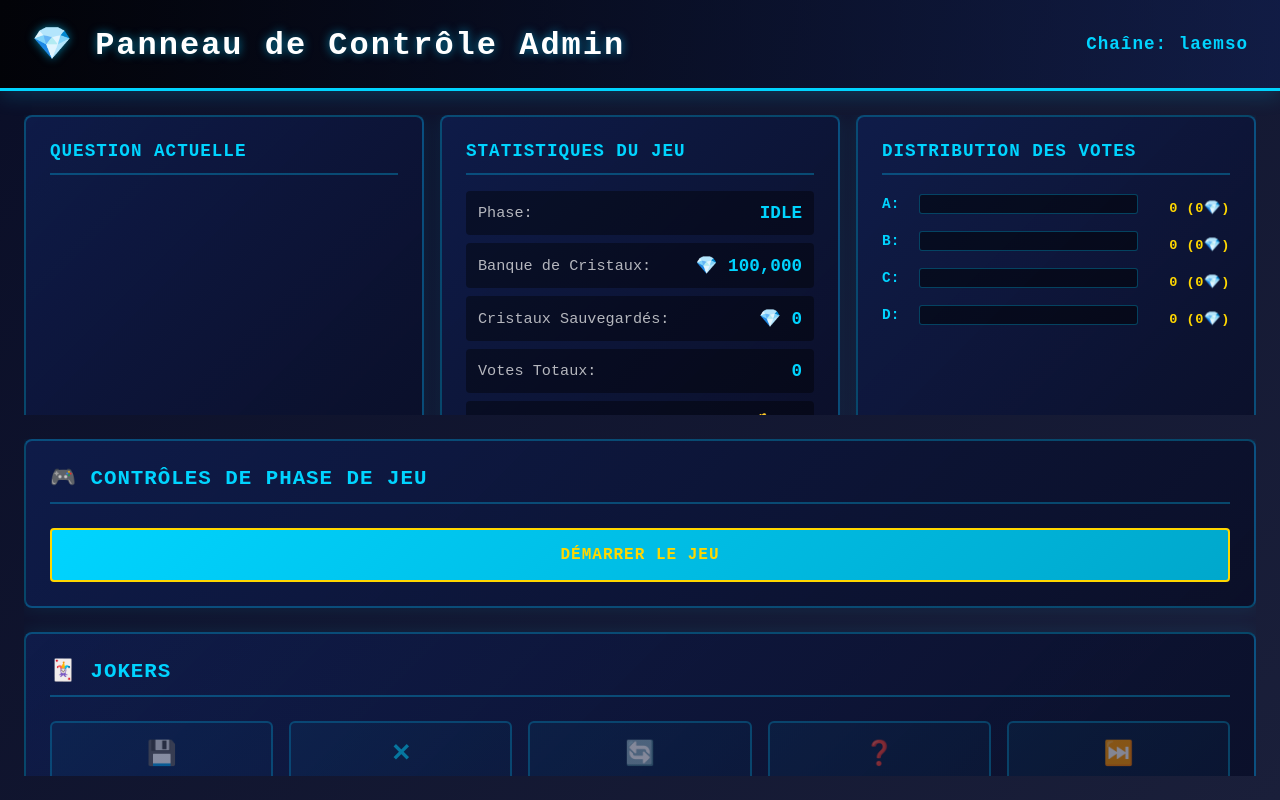
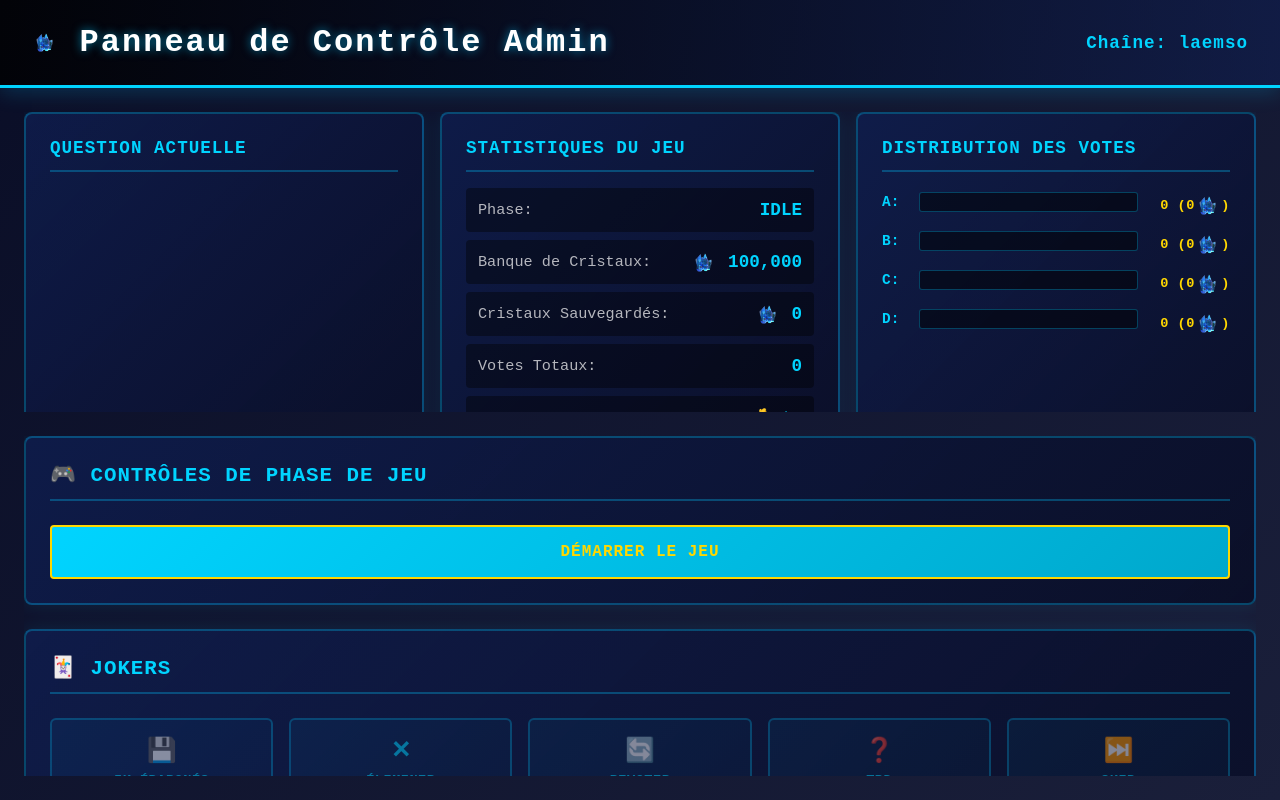
Before and after one commit to t0rbenC0rtes/ArmaDesDrops, a React (Vite) app: page /admin in a window 1280 px wide. Built offline with nearby package versions, Linux system fonts and the light colour scheme.

Commit message:
Replace crystal emoji with mineral icon image in various components; update styles for inline icons

```diff
--- a/src/components/board/CrystalCounter.jsx
+++ b/src/components/board/CrystalCounter.jsx
@@ -44,7 +44,7 @@ export function CrystalCounter({ crystalBank, previousBank = 0 }) {
   return (
     <div className={`crystal-counter ${isIncreasing ? 'increasing' : ''}`}>
       <div className="counter-content">
-        <div className="crystal-icon-large">💎</div>
+        <img src="/mineralIcon.png" alt="crystals" className="crystal-icon-large" />
         <div className="counter-display">
           <span className="crystal-value">{crystalBank.toLocaleString()}</span>
           <span className="crystal-label">CRYSTALS</span>
--- a/src/components/board/CrystalCounter.scss
+++ b/src/components/board/CrystalCounter.scss
@@ -30,7 +30,9 @@
 }
 
 .crystal-icon-large {
-  font-size: 2.5rem;
+  width: 3rem;
+  height: 3rem;
+  object-fit: contain;
   animation: crystalBounce 1.5s ease-in-out infinite;
 }
 
--- a/src/components/board/Trap.jsx
+++ b/src/components/board/Trap.jsx
@@ -44,14 +44,17 @@ export function Trap({
           {voteCount > 0 && (
             <span className="vote-count">
               votes: {voteCount}
-              {crystalPerVote > 0 && ` (${votesCrystalValue.toLocaleString()}💎)`}
+              {crystalPerVote > 0 && (
+                <img src="/mineralIcon.png" alt="crystals" className="crystal-icon-inline" />
+              )}
+              {crystalPerVote > 0 && ` (${votesCrystalValue.toLocaleString()})`}
             </span>
           )}
         </div>
 
         {crystalAmount > 0 && !isEliminated && (
           <div className="trap-crystals">
-            <div className="crystal-icon">💎</div>
+            <img src="/mineralIcon.png" alt="crystals" className="crystal-icon" />
             <span className="crystal-amount">{crystalAmount.toLocaleString()}</span>
           </div>
         )}
--- a/src/components/board/Trap.scss
+++ b/src/components/board/Trap.scss
@@ -135,8 +135,19 @@
 }
 
 .crystal-icon {
-  font-size: $font-size-2xl;
+  width: 1.5rem;
+  height: 1.5rem;
+  object-fit: contain;
   animation: crystalPulse 1.5s ease-in-out infinite;
+}
+
+.crystal-icon-inline {
+  width: 0.9rem;
+  height: 0.9rem;
+  object-fit: contain;
+  display: inline;
+  vertical-align: middle;
+  margin: 0 0.2rem;
 }
 
 .crystal-amount {
--- a/src/pages/AdminDashboard.jsx
+++ b/src/pages/AdminDashboard.jsx
@@ -164,7 +164,7 @@ export function AdminDashboard() {
       {/* Header */}
       <header className="admin-header">
         <div className="header-content">
-          <h1>💎 Panneau de Contrôle Admin</h1>
+          <h1><img src="/mineralIcon.png" alt="crystals" className="crystal-icon-inline" /> Panneau de Contrôle Admin</h1>
           <span className="channel-name">Chaîne: laemso</span>
         </div>
       </header>
@@ -202,11 +202,11 @@ export function AdminDashboard() {
             </div>
             <div className="stat">
               <span className="stat-label">Banque de Cristaux:</span>
-              <span className="stat-value">💎 {state.crystalBank.toLocaleString()}</span>
+              <span className="stat-value"><img src="/mineralIcon.png" alt="crystals" className="crystal-icon-inline" /> {state.crystalBank.toLocaleString()}</span>
             </div>
             <div className="stat">
               <span className="stat-label">Cristaux Sauvegardés:</span>
-              <span className="stat-value">💎 {state.savedCrystals.toLocaleString()}</span>
+              <span className="stat-value"><img src="/mineralIcon.png" alt="crystals" className="crystal-icon-inline" /> {state.savedCrystals.toLocaleString()}</span>
             </div>
             <div className="stat">
               <span className="stat-label">Votes Totaux:</span>
@@ -237,7 +237,7 @@ export function AdminDashboard() {
                   />
                 </div>
                 <span className="vote-count">
-                  {state.votes[answer.id]?.length || 0} ({state.crystalDistribution[answer.id] || 0}💎)
+                  {state.votes[answer.id]?.length || 0} ({state.crystalDistribution[answer.id] || 0}<img src="/mineralIcon.png" alt="crystals" className="crystal-icon-inline" />)
                 </span>
               </div>
             ))}
@@ -533,7 +533,7 @@ export function AdminDashboard() {
             <h2>€50 Sauter la Question</h2>
             <p className="modal-subtitle">Aller à la question suivante ?</p>
             <p className="modal-detail">
-              Bancaires tous les cristaux: <strong>💎 {state.crystalBank.toLocaleString()}</strong>
+              Bancaires tous les cristaux: <strong><img src="/mineralIcon.png" alt="crystals" className="crystal-icon-inline" /> {state.crystalBank.toLocaleString()}</strong>
             </p>
             <div className="modal-buttons">
               <button className="btn btn-primary btn-lg" onClick={handleConfirmSkip}>
--- a/src/pages/AdminDashboard.scss
+++ b/src/pages/AdminDashboard.scss
@@ -483,6 +483,16 @@ $color-accent-green: $color-success;
   }
 }
 
+// Crystal icon styling for inline images
+.crystal-icon-inline {
+  width: 1.2rem;
+  height: 1.2rem;
+  object-fit: contain;
+  display: inline-block;
+  vertical-align: middle;
+  margin-right: 0.25rem;
+}
+
 // Responsive
 @media (max-width: 1400px) {
   .admin-container {
```
Also changed, not shown: public/mineralIcon.png (added).
